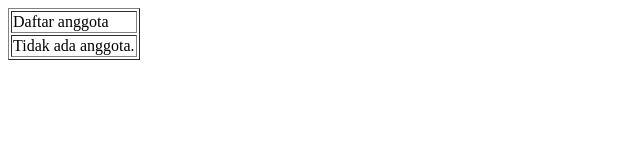
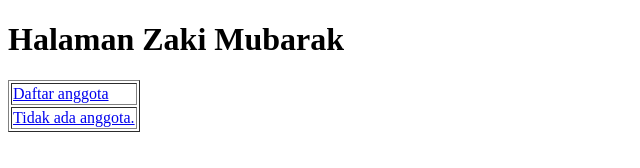
Before and after one commit to 2304111010062/STIK2018-2025-7-GreenTrack, a plain HTML site: page index.html in a window 1280 px wide. Shown: the whole page, without its empty margins (0-640 px from the left). Drawn offline with Linux system fonts and the light colour scheme.

Commit message:
index.html

```diff
--- a/index.html
+++ b/index.html
@@ -4,6 +4,7 @@
     <title>Utama – Admin</title>
   </head>
 <body>
+  <h1>Halaman Zaki Mubarak<a href="2304111010042.html"></h1>
   <table border=”0”>
     <tr><td>Daftar anggota</td></tr>
     <tr><td>Tidak ada anggota.</td></tr>
```
